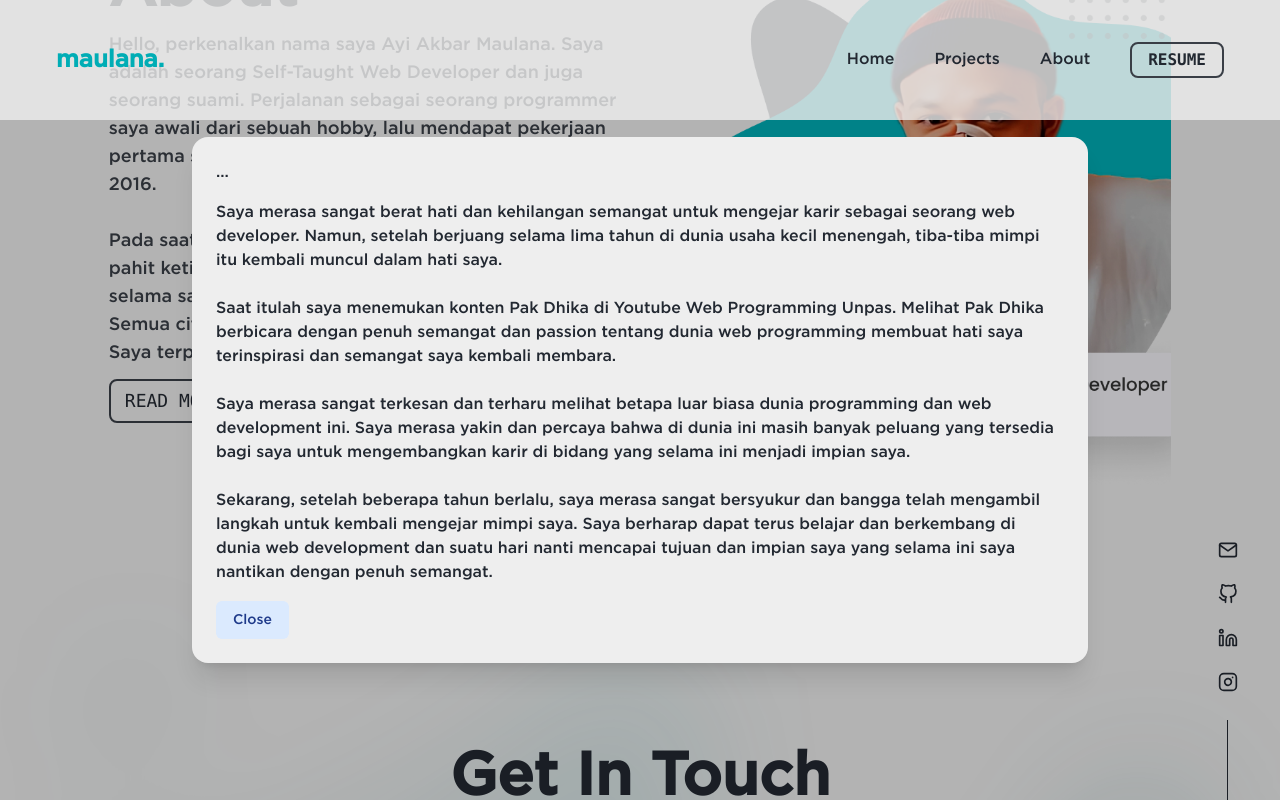
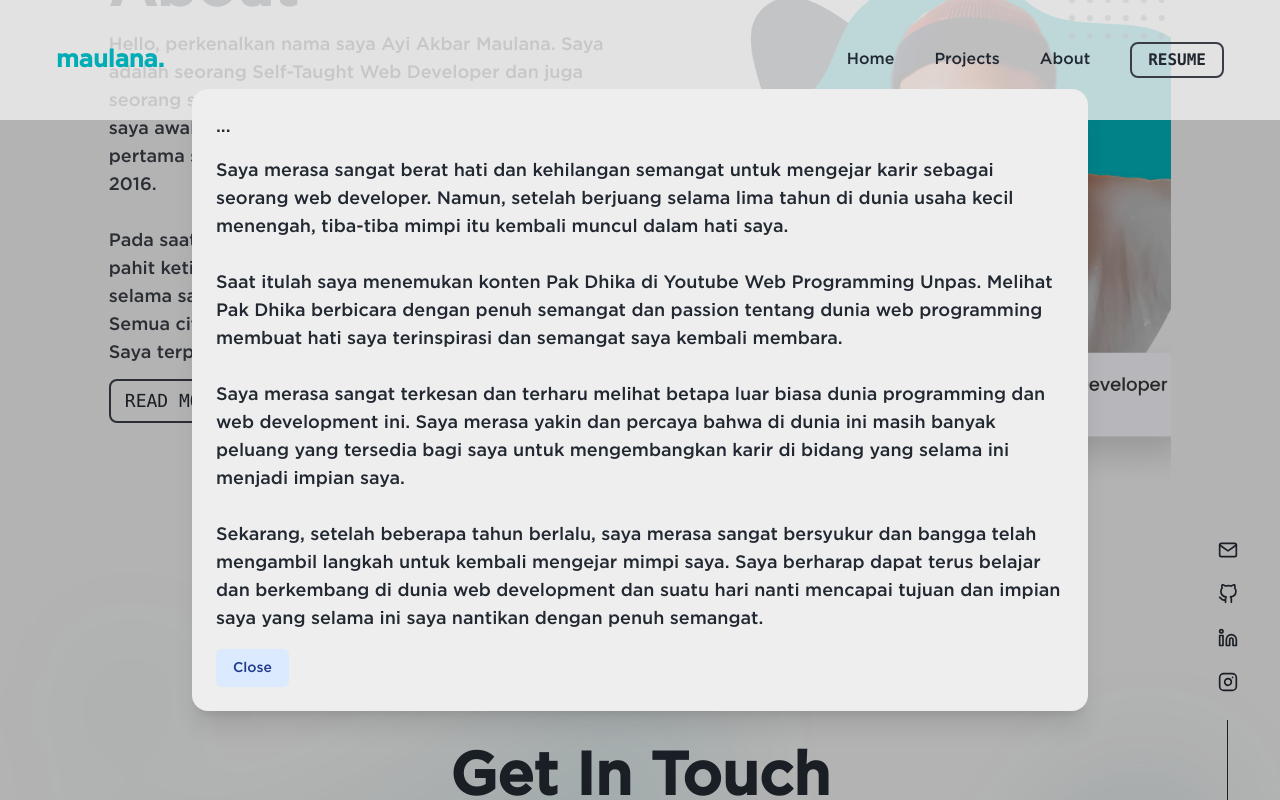
Before and after one commit to ayiakbar2109/portofolio, a React (Vite) app: page / in a window 1280 px wide. Both pictures are taken after a click on the button "READ MORE". Shown: the part 3875-4675 px from the top of the page. Built offline with nearby package versions, Linux system fonts and the light colour scheme.

Commit message:
font size change on about section

```diff
--- a/src/components/HeroImage.tsx
+++ b/src/components/HeroImage.tsx
@@ -17,7 +17,7 @@ export default function HeroImage() {
       >
         <div className="flex flex-col items-start justify-start gap-3 md:gap-4 lg:gap-3 xl:gap-5 2xl:gap-14">
           <motion.p
-            className="text-secondary font-medium text-lg md:text-lg lg:text-xl xl:text-2xl 2xl:text-4xl"
+            className="text-secondary font-medium text-lg md:text-lg lg:text-xl xl:text-2xl 2xl:text-4xl mb-7"
             variants={textVariant(0.8)}
           >
             hello world!
@@ -29,7 +29,7 @@ export default function HeroImage() {
             I build <span className="text-secondary">web</span> with love.
           </motion.h1>
           <motion.p
-            className="text-third text-lg lg:text-base xl:text-3xl 2xl:text-4xl"
+            className="text-third/90 text-lg lg:text-base xl:text-2xl 2xl:text-4xl"
             variants={textVariant(1)}
           >
             I'm Ayi Akbar Maulana, a Front-End Web Developer based in Indonesia.
--- a/src/sections/About.tsx
+++ b/src/sections/About.tsx
@@ -110,12 +110,12 @@ export default function About() {
                       <Dialog.Panel className="w-full max-w-4xl 2xl:max-w-7xl transform overflow-hidden rounded-2xl bg-[#EEEEEE] p-6 text-left align-middle shadow-xl transition-all">
                         <Dialog.Title
                           as="h3"
-                          className="text-base 2xl:text-3xl font-medium  mb-4 leading-6 text-primary"
+                          className="text-base xl:text-lg 2xl:text-2xl font-medium  mb-4 leading-6 text-primary"
                         >
                           ...
                         </Dialog.Title>
                         <div className="mt-2">
-                          <p className="text-base 2xl:text-3xl text-primary">
+                          <p className="text-base xl:text-lg 2xl:text-2xl text-primary">
                             Saya merasa sangat berat hati dan kehilangan
                             semangat untuk mengejar karir sebagai seorang web
                             developer. Namun, setelah berjuang selama lima tahun
```
